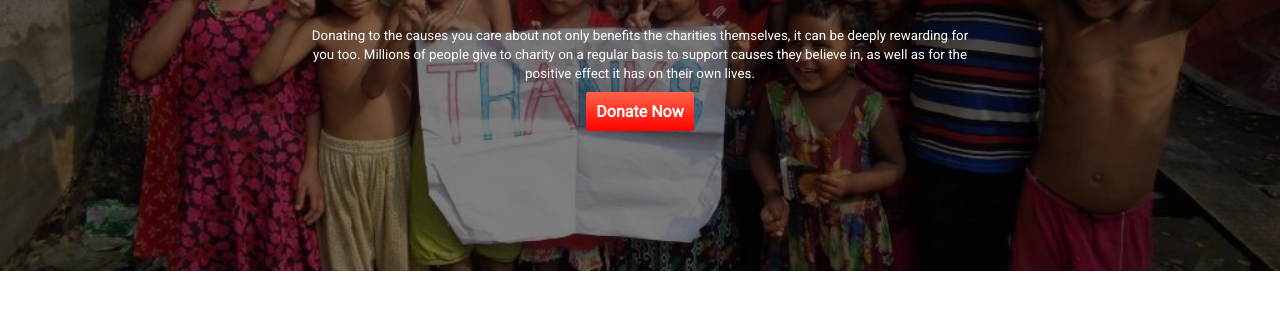
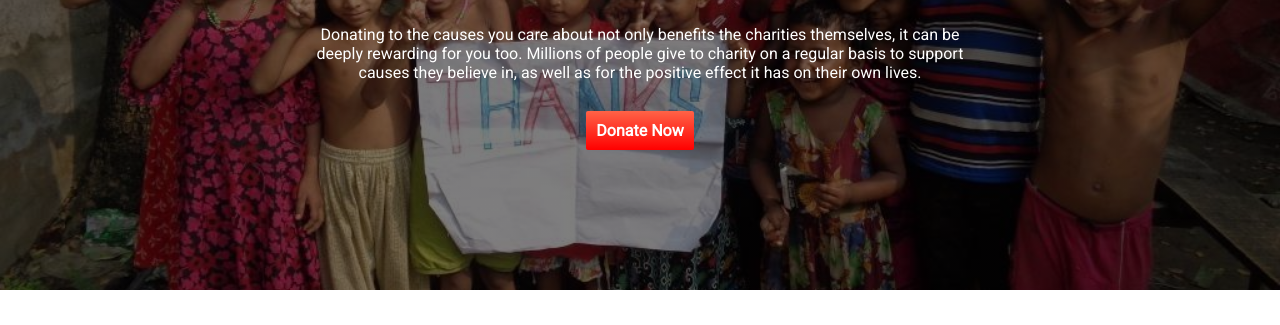
Before and after one commit to Sanzida-Alam-Sinthia/donate-today-assignment1, a plain HTML site: page index.html in a window 1280 px wide. Shown: the part 254-579 px from the top of the page. Drawn offline with Linux system fonts and the light colour scheme.

Commit message:
commited

```diff
--- a/index.html
+++ b/index.html
@@ -28,14 +28,14 @@
             <h1 style="font-size:50px; margin-top:0px;"> <b> More In Need</b> </h1>
 
             <p>
-                <small>Donating to the causes you care about not only benefits the charities themselves, it can be
-                    deeply
-                    rewarding for you
-                    too. Millions of people give to charity on a regular basis to support causes they believe in, as
-                    well as
-                    for the
-                    positive effect it has on their own lives.</small>
-            </p>
+                Donating to the causes you care about not only benefits the charities themselves, it can be
+                deeply
+                rewarding for you
+                too. Millions of people give to charity on a regular basis to support causes they believe in, as
+                well as
+                for the
+                positive effect it has on their own lives.
+            </p><br>
             <a class="Donate-button" target="_blank"
                 href="https://www.google.com/search?client=firefox-b-d&q=donate+here">Donate Now</a>
         </div>
```
